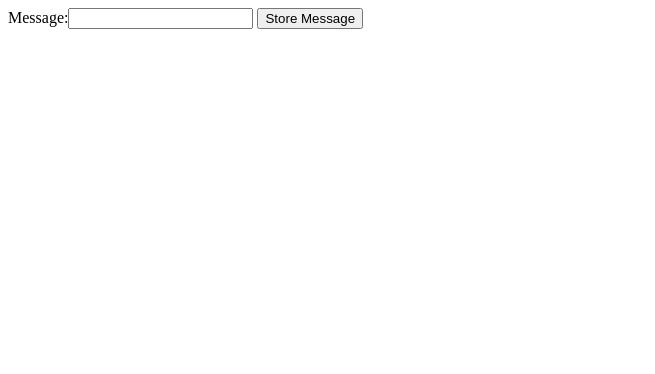
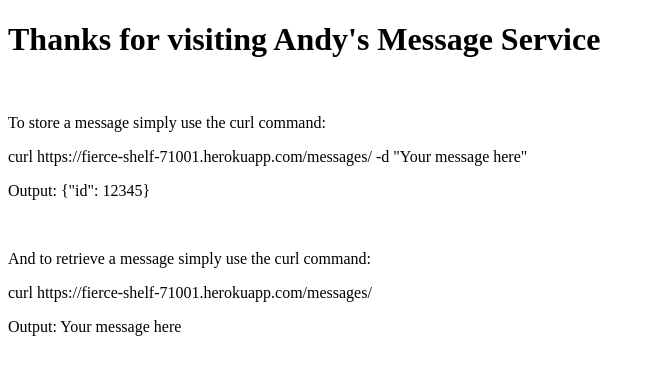
Before and after one commit to AndrewRMorgan/message-service, a plain HTML site: page static/index.html in a window 1280 px wide. Shown: the whole page, without its empty margins (0-655 px from the left). Drawn offline with Linux system fonts and the light colour scheme.

Commit message:
add html stuff

```diff
--- a/static/index.html
+++ b/static/index.html
@@ -4,9 +4,17 @@
 <title>Message Service</title>
 </head>
 <body>
-<form action="/messages/" method="post">
-    Message:<input type="text" name="message">
-    <input type="submit" value="Store Message">
+  <div>
+    <h1>Thanks for visiting Andy's Message Service</h1>
+    <br />
+    <p>To store a message simply use the curl command:</p>
+    <p>curl https://fierce-shelf-71001.herokuapp.com/messages/ -d "Your message here"</p>
+    <p>Output: {"id": 12345}</p>
+    <br />
+    <p>And to retrieve a message simply use the curl command:</p>
+    <p>curl https://fierce-shelf-71001.herokuapp.com/messages/</p>
+    <p>Output: Your message here</p>
+  </div>
 </form>
 </body>
 </html>
```
